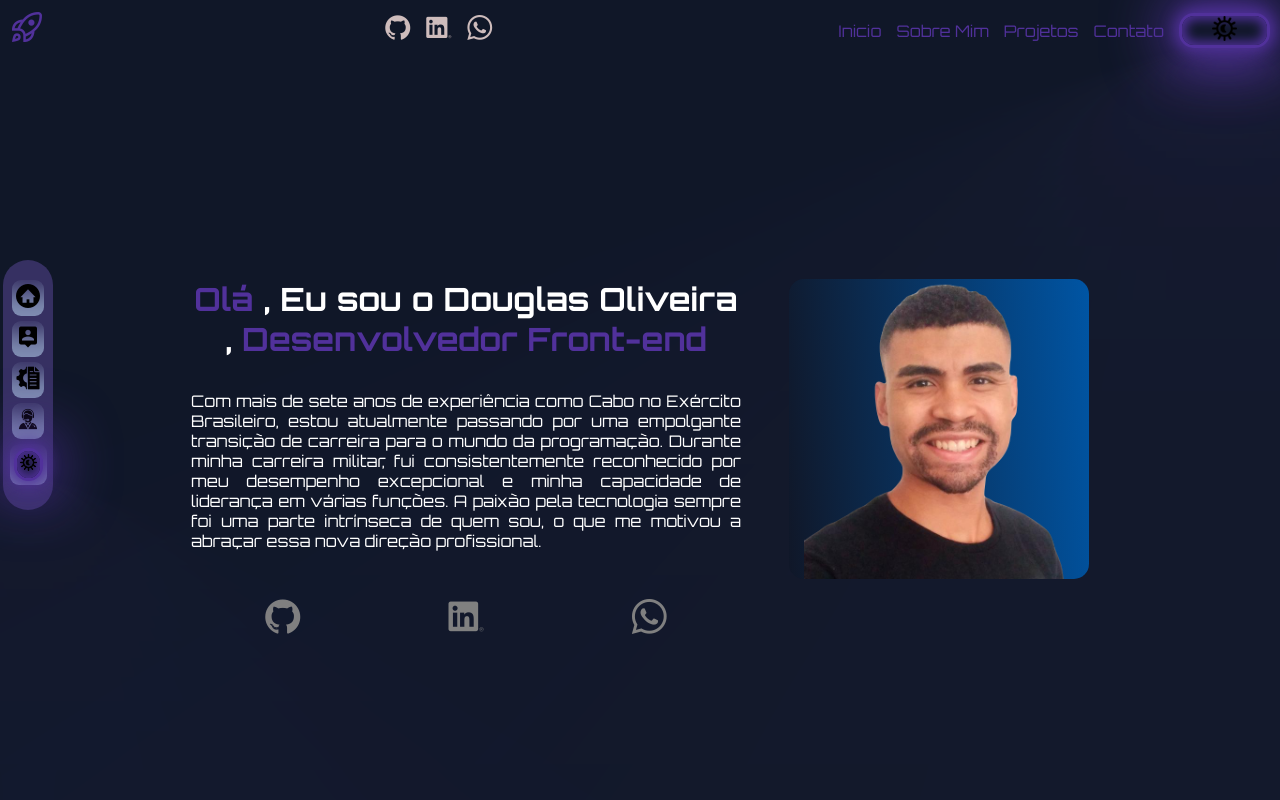
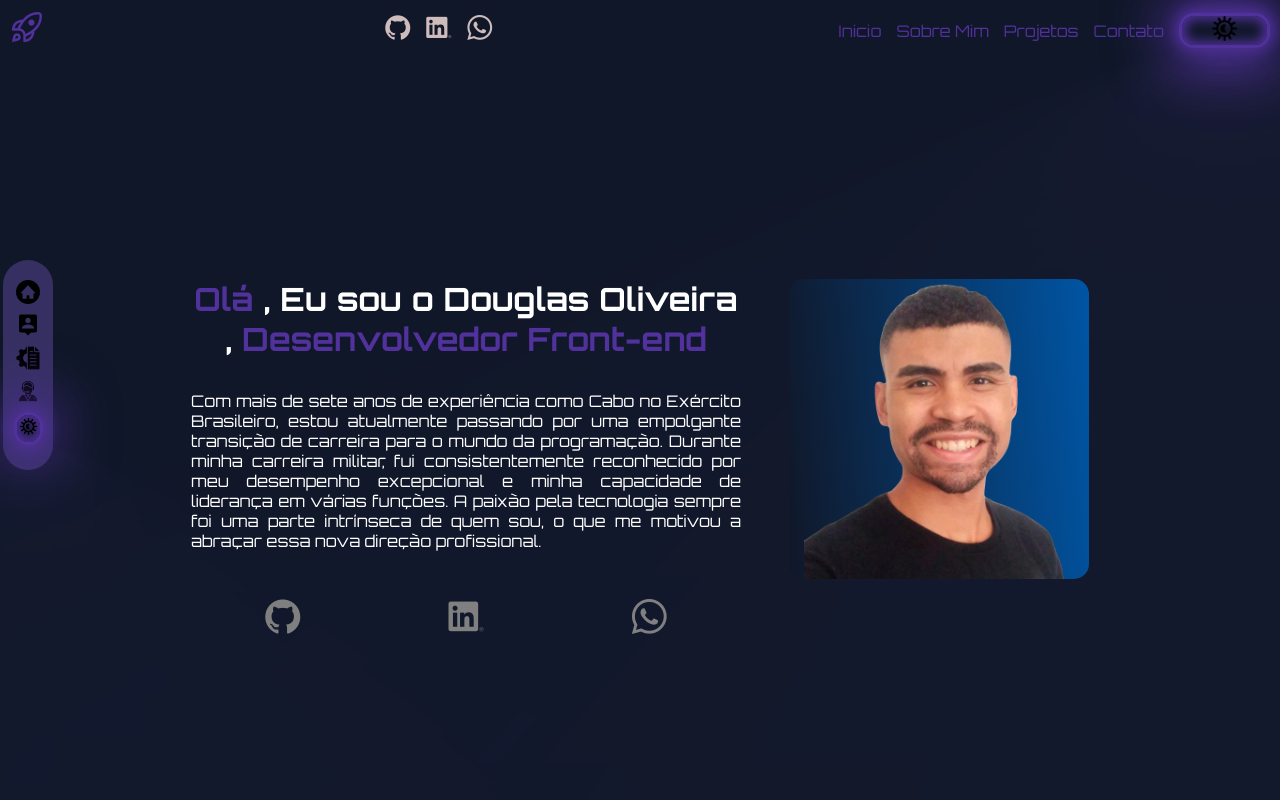
Before and after one commit to douglas1997silva/Douglas-oliveira, an Angular app: page / in a window 1280 px wide. Shown: the top 800 px of the page. Built offline with nearby package versions, Linux system fonts and the light colour scheme.

Commit message:
feat: Atualizando

```diff
--- a/src/app/components/munu-lateral/munu-lateral.component.css
+++ b/src/app/components/munu-lateral/munu-lateral.component.css
@@ -17,11 +17,7 @@
  .menu >.lista{
   margin-bottom: 5px;
  }
- .lista:nth-child(n){
-  border-radius: 9px;
-  padding: 4px;
-  box-shadow: var(--m-itens) 0px -50px 24px -28px inset;
- }
+
 
  .lista> .link>img:nth-child(5){
   width: 15px;
```
